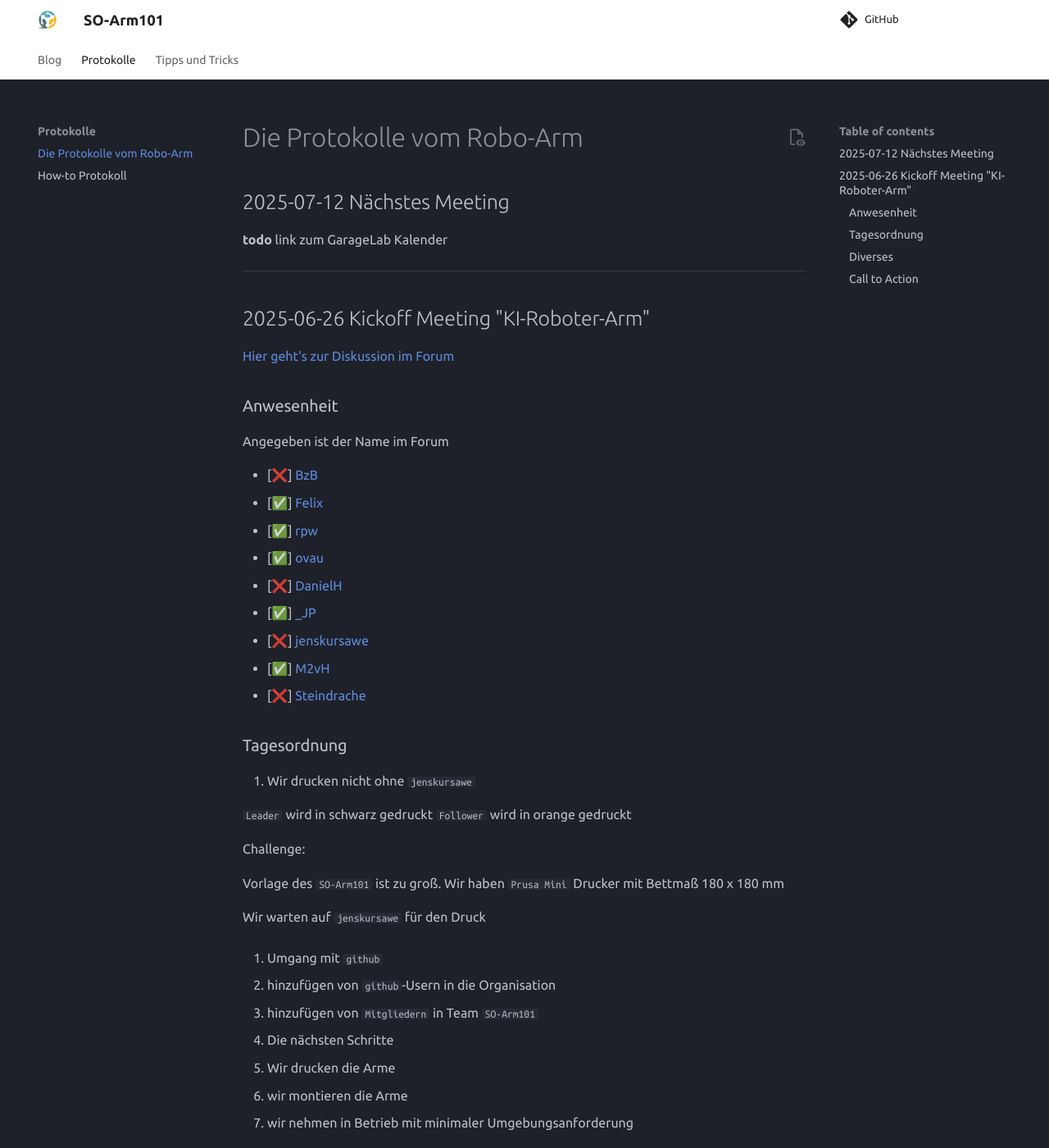
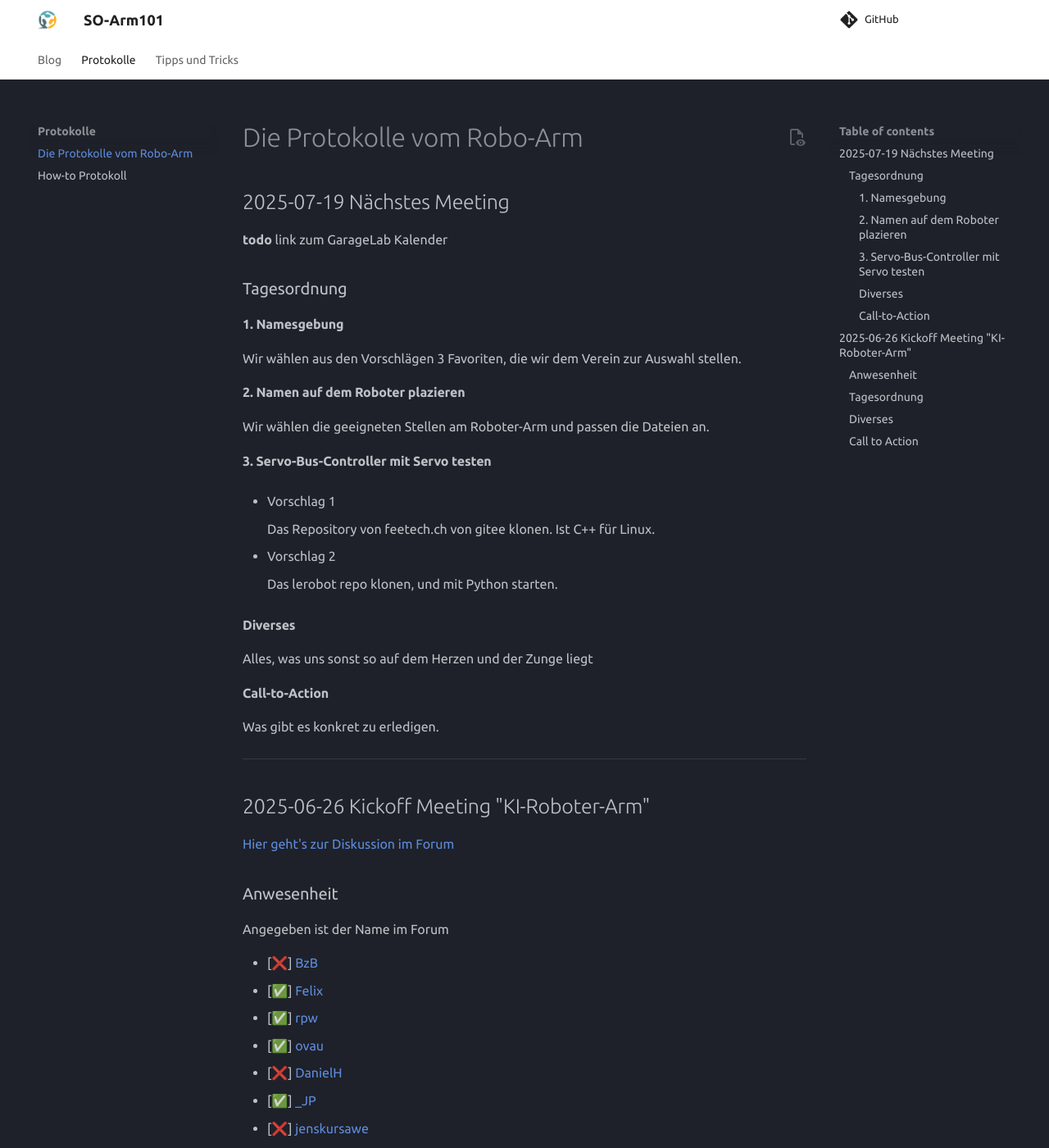
Before and after one commit to M2vH/garagelab-dus, an MkDocs documentation site: the page built from docs/Protokolle/Backlog.md, in a window 1280 px wide and 1400 px high. Shown: the whole window at 82% size. Built offline with MkDocs 1.6.1 and Material for MkDocs 9.7.7, drawn with Linux system fonts in a browser that asks for light colours; comment, search, counter and statistics services are not loaded.

Commit message:
update next meeting

```diff
--- a/docs/Protokolle/Backlog.md
+++ b/docs/Protokolle/Backlog.md
@@ -1,8 +1,37 @@
 # Die Protokolle vom Robo-Arm
 
-## 2025-07-12 Nächstes Meeting
+## 2025-07-19 Nächstes Meeting
 
 **todo** link zum GarageLab Kalender
+
+### Tagesordnung
+
+#### 1. Namesgebung
+
+Wir wählen aus den Vorschlägen 3 Favoriten, die wir dem Verein zur Auswahl stellen.
+
+#### 2. Namen auf dem Roboter plazieren
+
+Wir wählen die geeigneten Stellen am Roboter-Arm und passen die Dateien an.
+
+#### 3. Servo-Bus-Controller mit Servo testen
+
+- Vorschlag 1
+
+    Das Repository von feetech.ch von gitee klonen.
+    Ist C++ für Linux.
+
+- Vorschlag 2
+
+    Das lerobot repo klonen, und mit Python starten.
+
+#### Diverses
+
+Alles, was uns sonst so auf dem Herzen und der Zunge liegt
+
+#### Call-to-Action
+
+Was gibt es konkret zu erledigen.
 
 ---
 
```
